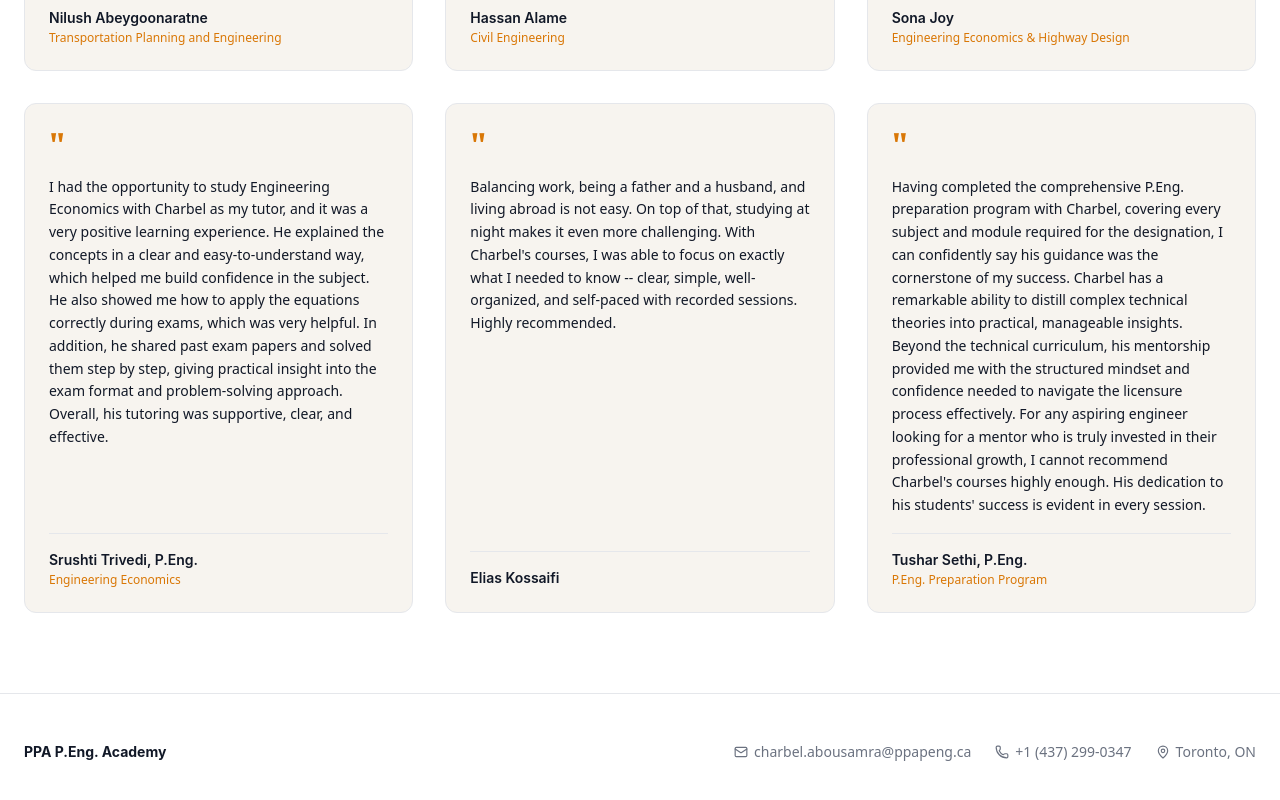
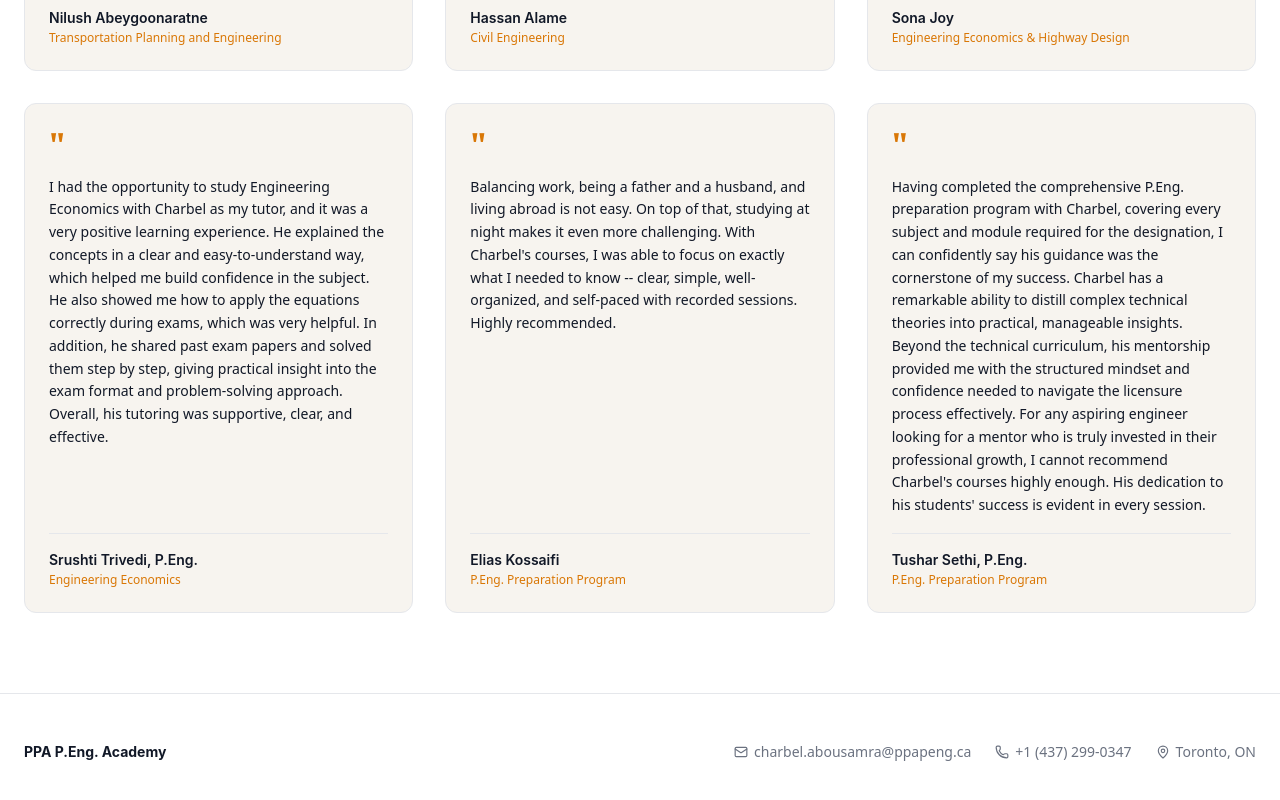
Before and after one commit to OmarSaad90/PPAPENG, a React (Vite) app: page /testimonials in a window 1280 px wide. Shown: the part 1961-2761 px from the top of the page. Built offline with nearby package versions, Linux system fonts and the light colour scheme; no server answers.

Commit message:
Add discipline label to Elias Kossaifi testimonial

```diff
--- a/src/pages/Testimonials.jsx
+++ b/src/pages/Testimonials.jsx
@@ -55,6 +55,7 @@ const testimonials = [
   },
   {
     name: "Elias Kossaifi",
+    discipline: "P.Eng. Preparation Program",
     quote: "Balancing work, being a father and a husband, and living abroad is not easy. On top of that, studying at night makes it even more challenging. With Charbel's courses, I was able to focus on exactly what I needed to know -- clear, simple, well-organized, and self-paced with recorded sessions. Highly recommended.",
   },
   {
```
